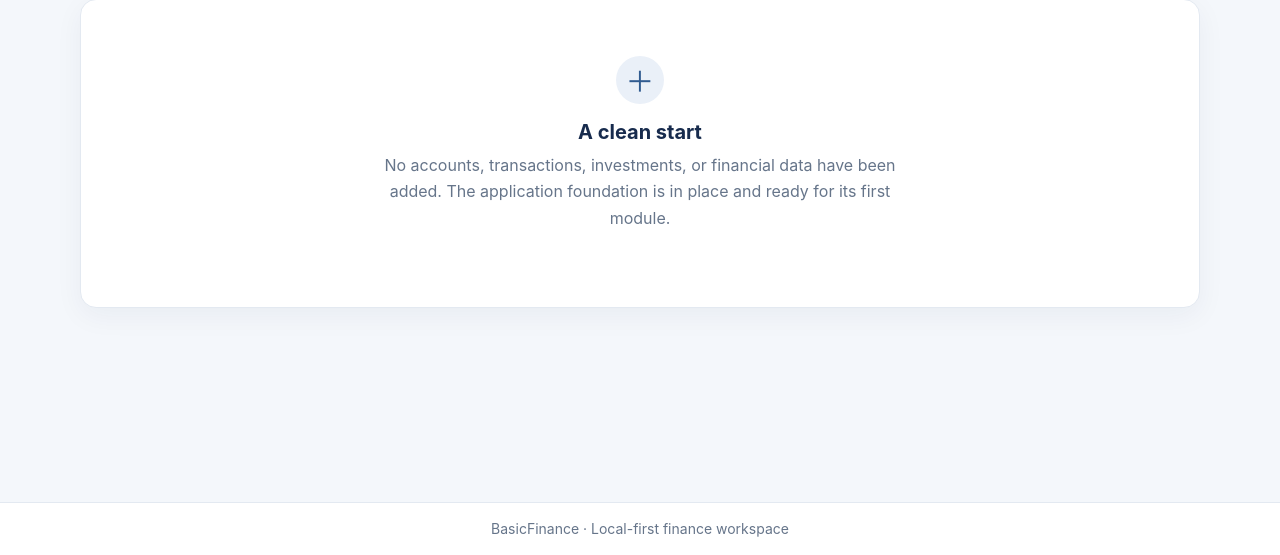
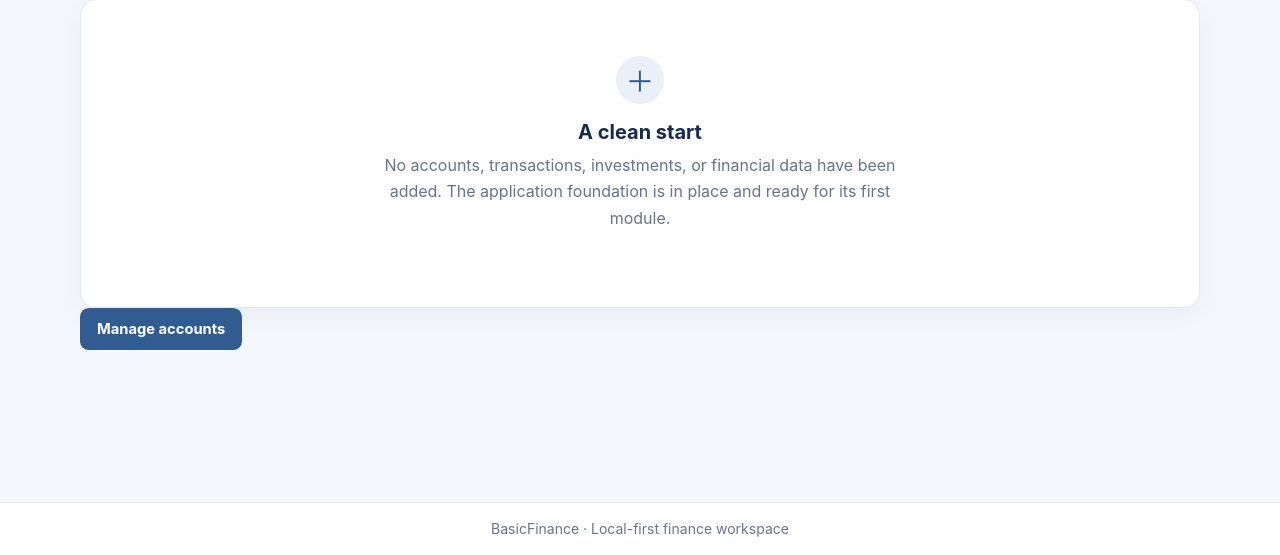
Before and after one commit to dterry55001-cmd/BasicFinance, an ASP.NET Core app: page / in a window 1280 px wide. Shown: the part 245-800 px from the top of the page. Run offline with ASP.NET Core 8, Linux system fonts and the light colour scheme; the project's own start-up code is not run, and a stand-in starts its controllers and pages.

Commit message:
Add dashboard entry point to account management

```diff
--- a/src/BasicFinance.Web/Views/Home/Index.cshtml
+++ b/src/BasicFinance.Web/Views/Home/Index.cshtml
@@ -11,3 +11,7 @@
     <h2 id="empty-state-title">A clean start</h2>
     <p>No accounts, transactions, investments, or financial data have been added. The application foundation is in place and ready for its first module.</p>
 </section>
+
+<div class="quick-links">
+    <a class="button button-primary" asp-controller="Accounts" asp-action="Index">Manage accounts</a>
+</div>
```
